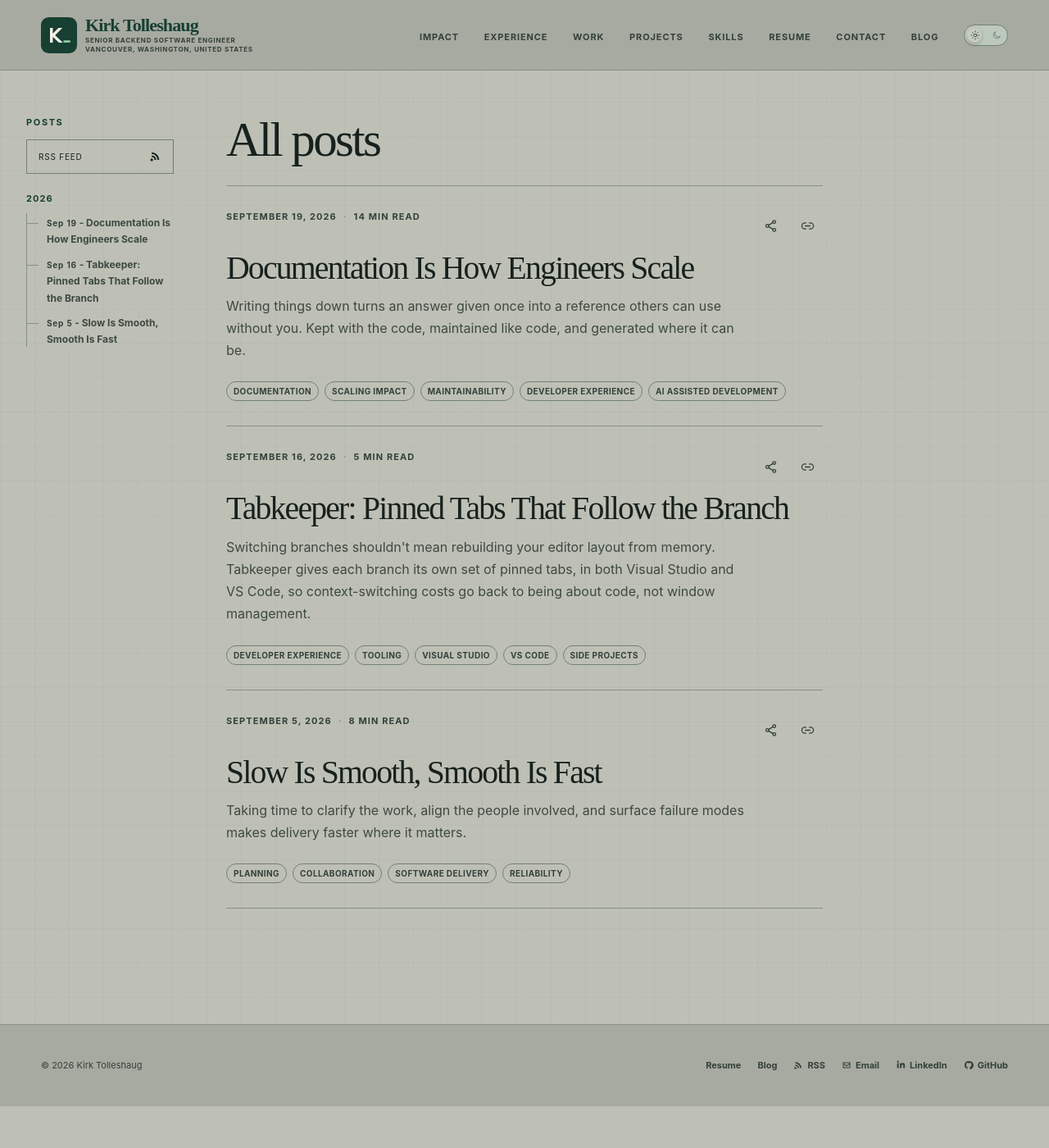
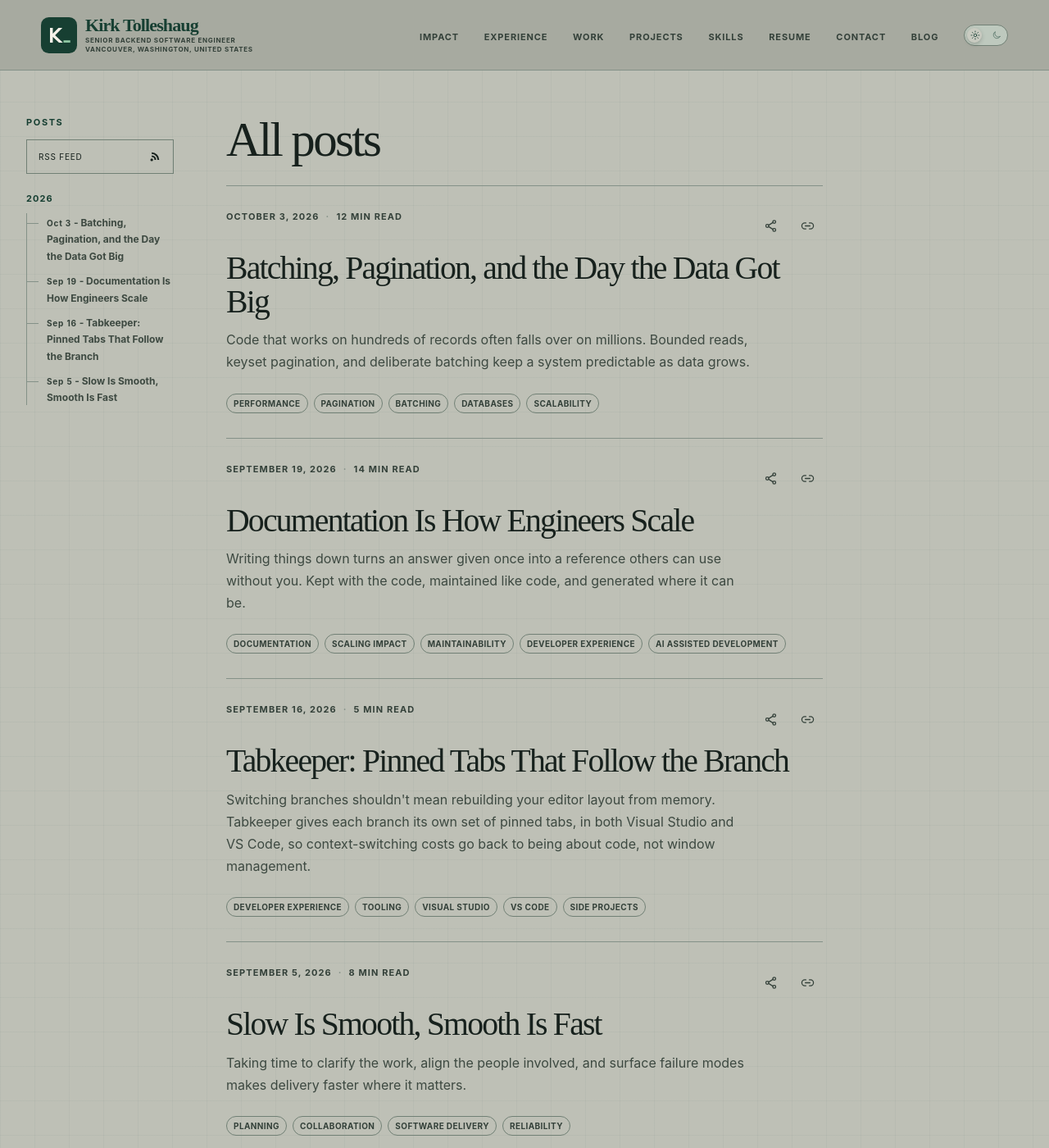
Before and after one commit to ktoll2/ktoll.dev, a Jekyll site: the page built from blog/index.html, in a window 1280 px wide and 1400 px high, scrolled down 380 px. Shown: the whole window at 82% size. Built offline with Jekyll 4.4.1, drawn with Linux system fonts in a browser that asks for light colours; before the commit the page ends 1729 px from its top, so only the background shows below that; some of the changed lines change nothing that is shown.

Commit message:
Add batching, pagination, and large data volumes article and hanging heading permalink icons

````diff
--- /dev/null
+++ b/_posts/2026-10-03-batching-pagination-and-large-data-volumes.md
@@ -0,0 +1,159 @@
+---
+layout: post
+title: Batching, Pagination, and the Day the Data Got Big
+date: 2026-10-03
+published: true
+author: Kirk Tolleshaug
+categories:
+  - engineering-practices
+tags:
+  - performance
+  - pagination
+  - batching
+  - databases
+  - scalability
+description: Code that works on hundreds of records often falls over on millions. Bounded reads, keyset pagination, and deliberate batching keep a system predictable as data grows.
+social_description: Most performance cliffs are volume cliffs. Designing every read and write to be bounded is how a system survives the day its data gets big.
+social_image: /assets/blog/batching-pagination-and-large-data-volumes/social-preview.png
+social_image_alt: Batching, Pagination, and the Day the Data Got Big, a blog post by Kirk Tolleshaug.
+---
+
+There is a specific kind of production incident that almost never has a cause in the code that changed last. A report that ran in two seconds for years now times out. A nightly job that finished before anyone arrived now runs into the morning. An endpoint that returned instantly starts returning gateway errors for the largest customers and nobody else. Nothing was deployed, no one touched the query, and yet the system has gotten dramatically worse.
+
+What changed was the data. The table that held thousands of rows when the feature was written now holds millions, and every assumption that was quietly true at the original size has stopped being true. The code was never wrong at that scale, because it was never asked to run at that scale. The swap looked safe, and it is the same swap that brings the whole thing down.
+
+{% include post-video.html name="golden_idol" label="Indiana Jones swaps the golden idol for a bag of sand and the temple begins to collapse." credit="<cite>Raiders of the Lost Ark</cite> (1981), directed by Steven Spielberg. Copyright © 1981 Paramount Pictures and Lucasfilm Ltd." %}
+
+This is the most common way that software fails without anyone making a mistake, and it is preventable. The prevention is a habit rather than a technology. It means treating every read and every write as something that must have a bound, and being deliberate about how large a unit of work is allowed to become.
+
+## The unbounded query is a delayed bug
+
+The root of most volume problems is a query, a loop, or an API call that has no upper limit on how much it will handle. In development this is invisible, because the amount of data is small enough that the missing limit never matters. It is a defect that only exists in the future.
+
+The pattern shows up in many disguises. An endpoint returns every order for an account and the client renders the list. A job loads all pending records into memory, iterates over them, and saves the changes. A dashboard counts and groups a whole table on every page load. A search builds a result set first and then filters it in application code. Each of these is correct and even reasonable for a few hundred rows, and each will one day be asked to handle a number that is a thousand times larger.
+
+When that day arrives the symptoms are rarely clean. Memory climbs until the process is recycled. A database call holds locks or connections long enough to starve other requests. A response grows large enough that serialization and transfer dominate the total time. The failure lands somewhere unrelated to the original code, which is what makes it hard to trace back.
+
+The most useful reframing is to ask, for any operation that touches a collection, what the largest realistic size of that collection is, and what happens at ten times that. If the honest answer is that nobody knows, the operation has no bound, and the bound needs to be added before the data forces the question. A bound is a measurement, not a guess. Dig where the data points, not where an assumption does.
+
+{% include post-video.html name="eye_of_ra" label="In the Map Room, the sunbeam through the Staff of Ra points to the location of the Well of Souls." credit="<cite>Raiders of the Lost Ark</cite> (1981), directed by Steven Spielberg. Copyright © 1981 Paramount Pictures and Lucasfilm Ltd." %}
+
+## Pagination is a contract, not a convenience
+
+Once you accept that reads need limits, pagination is the natural tool. It is also easy to implement in a way that works for a while and then degrades, so the details matter.
+
+The familiar approach is offset pagination. Skip a number of rows, take a page. In SQL Server that looks like an `OFFSET` and `FETCH` clause on an ordered query. It is simple, it supports jumping to an arbitrary page, and it is what most tutorials show. Its weakness is that the database still has to walk past every skipped row to find where the page begins. Page one is cheap and page five thousand is expensive, and the cost climbs steadily with depth. A client that pages through a large result is doing progressively more work for each request, and a crawler or an export script can produce load that no human user ever would.
+
+Offset pagination has a second, quieter flaw. If rows are inserted or deleted while someone is paging, the boundaries shift. A record can appear twice or never appear at all, because the meaning of "page three" changed between requests.
+
+Keyset pagination, sometimes called cursor or seek pagination, avoids both problems by remembering where the last page ended instead of how many rows were skipped. The client passes back the last key it saw, and the query asks for the rows that come after it. Because the database can seek directly to that position using an index, the cost of each page is roughly constant regardless of how deep the client has gone, and results stay stable while data changes underneath.
+
+```csharp
+public async Task<List<Order>> GetPageAsync(
+    int accountId,
+    DateTime? lastCreatedAt,
+    int? lastId,
+    int pageSize,
+    CancellationToken cancellationToken)
+{
+    IQueryable<Order> query = _context.Orders
+        .AsNoTracking()
+        .Where(o => o.AccountId == accountId);
+
+    if (lastCreatedAt.HasValue && lastId.HasValue)
+    {
+        // Seek past the last row the client saw, using both columns so ties are stable.
+        query = query.Where(o =>
+            o.CreatedAt < lastCreatedAt.Value ||
+            (o.CreatedAt == lastCreatedAt.Value && o.Id < lastId.Value));
+    }
+
+    return await query
+        .OrderByDescending(o => o.CreatedAt)
+        .ThenByDescending(o => o.Id)
+        .Take(pageSize)
+        .ToListAsync(cancellationToken);
+}
+```
+
+Two details in that example deserve attention. The ordering includes a unique tiebreaker, the identifier, because ordering only by a timestamp leaves rows with equal timestamps in an undefined order and produces missing or repeated results across pages. And the query is only fast if an index supports it, which in this case means an index on the account, the creation time, and the identifier in matching order. Pagination and indexing are the same conversation, and a pagination scheme with no supporting index is just a slower way to scan a table.
+
+{% include post-video.html name="warehouse" label="The Ark of the Covenant is wheeled into a vast government warehouse of identical crates." credit="<cite>Raiders of the Lost Ark</cite> (1981), directed by Steven Spielberg. Copyright © 1981 Paramount Pictures and Lucasfilm Ltd." %}
+
+The tradeoff is that keyset pagination gives up random access. You cannot jump to page forty. For most APIs and feeds that is an acceptable loss, and for interfaces that genuinely need numbered pages over a very large set, it is worth asking whether anyone will really navigate that far or whether better filtering would serve them better.
+
+There is also a contract to keep. Whatever pagination scheme an API exposes, it should enforce a maximum page size. A parameter that accepts any value will eventually be given a very large one, either by mistake or on purpose, and the limit you forgot to enforce becomes the unbounded query all over again.
+
+## Counting is not free
+
+A companion problem to pagination is the total count. Interfaces like to show "page 3 of 240" or "12,408 results," and the natural way to produce that is to count the matching rows on every request.
+
+Counting a large filtered set can cost as much as reading it. On a big table with a selective filter it may be fine, and on a broad filter it can dominate the whole request. Teams often discover this only after adding a count to an endpoint that used to be fast, and find that the count is now the slowest part.
+
+There are several honest ways out. An interface can show whether a next page exists without showing a total, which is cheap to compute by fetching one extra row. It can show an approximate count above some threshold, such as "more than 10,000." It can maintain a precomputed count that is updated as data changes, accepting some staleness. What matters is to treat the total as a feature with a cost, not a free property of the result.
+
+## Batching writes and background work
+
+Reads are only half the picture. The same volume problem applies to work that changes data, and it appears in two opposite forms.
+
+The first form is doing too little per operation. A job that processes ten thousand records by issuing one database round trip per record pays the cost of the network and the transaction ten thousand times. Reading, transforming, and writing in groups of a few hundred usually turns a job that takes an hour into one that takes minutes, because the fixed cost of each round trip is spread across many rows. Set-based operations are the extreme version of this. A single `UPDATE` statement that changes every qualifying row is dramatically cheaper than loading each row into memory, changing it, and saving it. Modern versions of Entity Framework Core expose this directly through `ExecuteUpdateAsync` and `ExecuteDeleteAsync`. When one statement does the job, there is no reason to fight each row individually.
+
+{% include post-video.html name="swordman" label="Indiana Jones shoots the swordsman instead of fighting him." credit="<cite>Raiders of the Lost Ark</cite> (1981), directed by Steven Spielberg. Copyright © 1981 Paramount Pictures and Lucasfilm Ltd." %}
+
+The second form is doing too much per operation. A single transaction that touches millions of rows holds locks for its entire duration, grows the transaction log, blocks other work, and if it fails near the end, rolls back all of it. A change to a large table in one statement can effectively take the table offline for the people using it.
+
+The answer to both is the same. Choose a batch size on purpose. A batch that is large enough to amortize overhead and small enough to keep each transaction short is the target, and it usually lands somewhere in the hundreds to low thousands for row-oriented work. The right number depends on the width of the rows, the indexes being maintained, and what else is contending for the table, so it should be measured rather than guessed, and ideally kept configurable so it can be tuned without a deployment.
+
+```csharp
+const int BatchSize = 1000;
+bool moreWork = true;
+
+while (moreWork)
+{
+    int affected = await _context.Orders
+        .Where(o => o.Status == OrderStatus.Expired && o.ArchivedAt == null)
+        .Take(BatchSize)
+        .ExecuteUpdateAsync(
+            setters => setters.SetProperty(o => o.ArchivedAt, DateTime.UtcNow),
+            cancellationToken);
+
+    moreWork = affected == BatchSize;
+}
+```
+
+This loop does a bounded amount of work per iteration, commits between iterations so locks are released, and can be stopped and resumed without losing progress, because each pass only touches rows that still need it. It is also naturally idempotent, so running it twice does no harm. Those properties matter far more in production than the raw speed of any single pass.
+
+## Memory is part of the bound
+
+Volume problems are not only about the database. A process that streams ten million rows through memory will behave very differently from one that loads them all first, and that gap is often what separates a job that works from one that is killed by the host.
+
+The habit to build is to prefer streaming and incremental processing over materializing whole collections. Reading with an enumerator or a data reader, processing each item or small group, and letting the previous items be collected keeps memory flat regardless of the input size. Calling `ToList` on an unbounded query does the opposite. It makes the memory footprint proportional to the data, and the data is growing.
+
+The same reasoning applies to responses. Returning a huge payload from an API forces the server to build it and the client to receive and parse it, and both ends pay in memory and time. If a caller genuinely needs a very large export, it is usually better to make that an asynchronous job that produces a file than to stretch a request and response past what they are designed to carry.
+
+## Design the limits in from the start
+
+The cheapest time to add a bound is when the feature is designed, and the questions are simple. How many records will this realistically touch, now and in two years? What is the largest a single response should ever be? What is the largest single transaction we are willing to hold open? What happens when a caller asks for more?
+
+Answering these usually improves the feature as well as protecting it. A search that requires at least one filter is often a better search. A report that runs on a schedule and reads from a summary table is often a better report than one that aggregates live data on demand. A list that loads more as you scroll is often a better interface than a table with two thousand rows.
+
+It also helps to test with volume. A development database with fifty rows will never reveal a scan or a missing index, and a feature that looks instant against it can be unusable against production. Keeping a realistic-sized dataset available, or generating one for performance checks, turns future incidents into present-day findings.
+
+## Predictable at any size
+
+The goal is not to make everything fast. It is to make cost predictable, so that the work a request or a job does grows slowly or not at all as the data does. A system built that way behaves the same in its tenth year as in its first, because no operation was allowed to depend on the total size of what it was reading.
+
+That comes down to a few habits applied consistently:
+
+- Limit every read, and enforce the limit.
+- Page with a scheme that stays cheap at depth, and back it with an index.
+- Count only when the count is worth its cost.
+- Write in batches sized deliberately, with short transactions and safe restarts.
+- Stream instead of loading.
+- Ask, during design, what happens when the data gets big, because it will.
+
+The day the data gets big is not an emergency for a system designed with these habits. It is just another day, and that is the point.
+
+Open the door expecting a few rows. Design for the snakes.
+
+{% include post-video.html name="snakes" label="Indiana Jones looks down into the Well of Souls, which is filled with snakes." credit="<cite>Raiders of the Lost Ark</cite> (1981), directed by Steven Spielberg. Copyright © 1981 Paramount Pictures and Lucasfilm Ltd." %}
--- a/assets/css/blog.css
+++ b/assets/css/blog.css
@@ -63,10 +63,11 @@
 .post-outline a { color: var(--copy); font-size: 13px; font-weight: 700; line-height: 1.45; text-decoration: none; }
 .post-outline a:hover, .post-outline a:focus-visible { color: var(--forest-light); text-decoration: underline; text-underline-offset: 3px; }
 .post-content { max-width: var(--post-width); grid-column: 2; grid-row: 2; color: var(--copy); font-size: 17px; line-height: 1.8; }
-.post-content h2, .post-content h3 { position: relative; margin: 52px 0 18px; color: var(--ink); scroll-margin-top: 110px; }
+.post-content h2, .post-content h3 { position: relative; max-width: none; margin: 52px 0 18px; color: var(--ink); scroll-margin-top: 110px; }
 .post-content h2 { font-size: clamp(31px, 3.8vw, 48px); }
 .post-content h3 { font-size: 28px; }
-.heading-permalink { display: inline-flex; margin-left: 10px; vertical-align: middle; opacity: .35; transition: opacity 150ms ease; }
+/* Hangs in the left margin, centered on the heading's first line. The right padding bridges the gap to the heading so hover is not lost on the way to the icon. */
+.heading-permalink { position: absolute; top: 0; left: -26px; display: flex; height: 1lh; align-items: center; padding-right: 11px; opacity: 0; transition: opacity 150ms ease; }
 .heading-permalink .button-icon { width: 15px; height: 15px; background-color: var(--forest-light); }
 .heading-permalink:hover, .heading-permalink:focus-visible, h2:hover .heading-permalink, h3:hover .heading-permalink { opacity: 1; }
 .post-content p, .post-content ul, .post-content ol { margin-bottom: 26px; }
@@ -95,6 +96,11 @@
   .post-content a[href^="http"]::after { color: #444; font-size: .85em; content: " (" attr(href) ")"; }
 }
 
+/* Below this width the content gutter is narrower than the hanging icon. */
+@media (max-width: 800px) {
+  .heading-permalink { display: none; }
+}
+
 @media (max-width: 1080px) {
   .blog-shell, .post article { display: block; width: min(var(--post-width), calc(100% - (var(--content-gutter) * 2))); }
   .blog-body, .post-body { display: block; }
--- a/assets/js/script.js
+++ b/assets/js/script.js
@@ -189,7 +189,7 @@ function initHeadingPermalinks() {
       copyToClipboard(`${location.origin}${location.pathname}#${heading.id}`, link);
     });
 
-    heading.append(link);
+    heading.prepend(link);
   });
 }
 
````
Also changed, not shown: assets/blog/batching-pagination-and-large-data-volumes/eye_of_ra-still.jpg (added), assets/blog/batching-pagination-and-large-data-volumes/golden_idol-still.jpg (added), assets/blog/batching-pagination-and-large-data-volumes/snakes-still.jpg (added), assets/blog/batching-pagination-and-large-data-volumes/social-preview.png (added), assets/blog/batching-pagination-and-large-data-volumes/social-preview.svg (added), assets/blog/batching-pagination-and-large-data-volumes/swordman-still.jpg (added), assets/blog/batching-pagination-and-large-data-volumes/warehouse-still.jpg (added), 6 other files.
